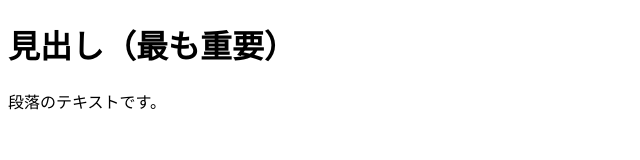
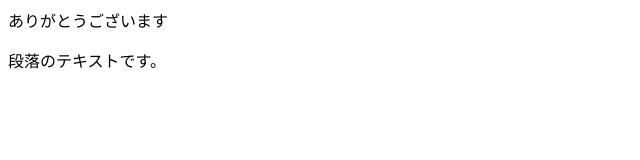
Before and after one commit to ick2422029-code/keikei08.github.io, a plain HTML site: page index.html in a window 1280 px wide. Shown: the whole page, without its empty margins (0-640 px from the left). Drawn offline with Linux system fonts and the light colour scheme.

Commit message:
Update header text in index.html

```diff
--- a/index.html
+++ b/index.html
@@ -7,7 +7,7 @@
 </head>
 <body>
 
-    <h1>見出し（最も重要）</h1>
+    ありがとうございます</h1>
     <p>段落のテキストです。</p>
 
 </body>
```
